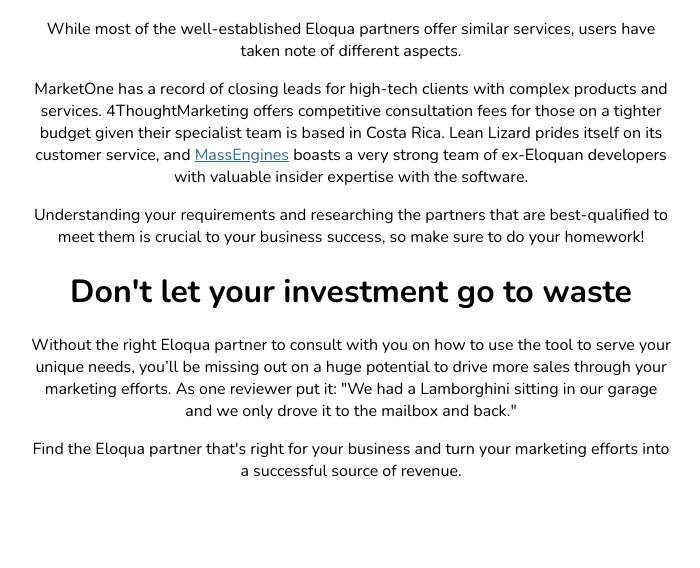
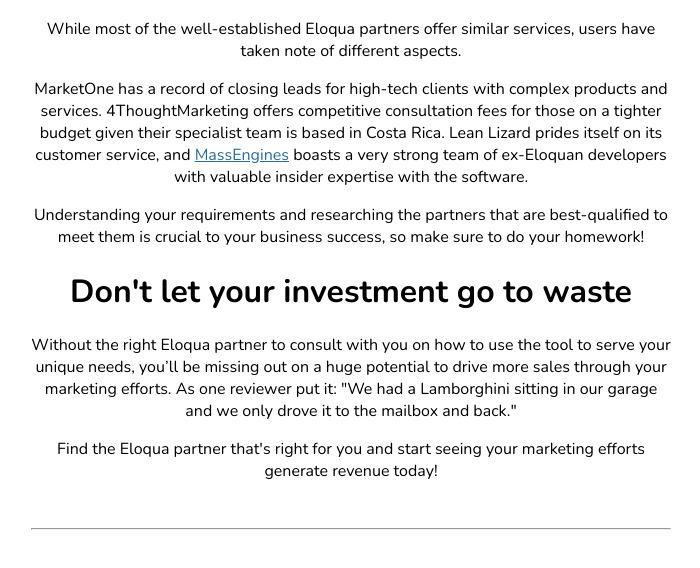
Before and after one commit to aminatariq/mass-engines, a plain HTML site: page index.html in a window 1280 px wide. Shown: the part 776-1344 px from the top of the page, without its empty margins (289-989 px from the left). Before the commit the page ends 1306 px from the top, so only its background shows below. Drawn offline with nearby package versions, Linux system fonts and the light colour scheme.

Commit message:
Changed ending

```diff
--- a/index.html
+++ b/index.html
@@ -36,6 +36,12 @@
 
 	<p>Without the right Eloqua partner to consult with you on how to use the tool to serve your unique needs, you’ll be missing out on a huge potential to drive more sales through your marketing efforts. As one reviewer put it: "We had a Lamborghini sitting in our garage and we only drove it to the mailbox and back."</p>
 
-	<p>Find the Eloqua partner that's right for your business and turn your marketing efforts into a successful source of revenue.</p>
+	<p>Find the Eloqua partner that's right for you and start seeing your marketing efforts generate revenue today!</p>
+
+	</br>
 
 	</div>
+	<footer>
+	<hr>
+	</br>
+	</footer>
```
